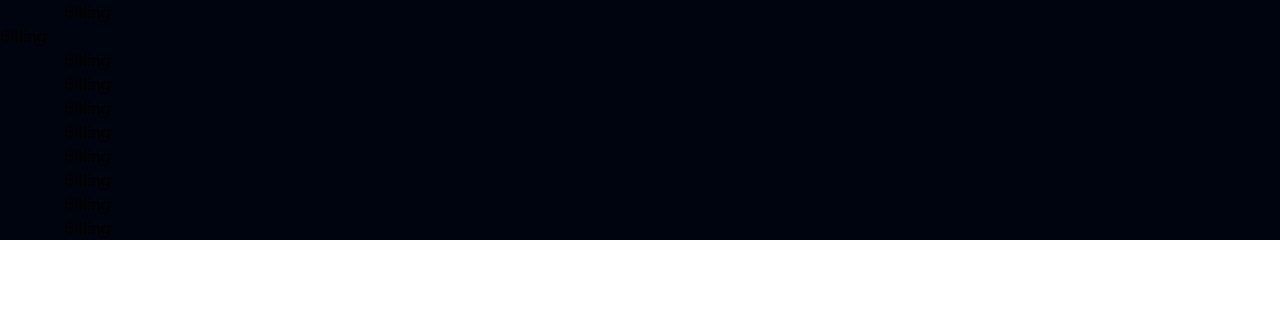
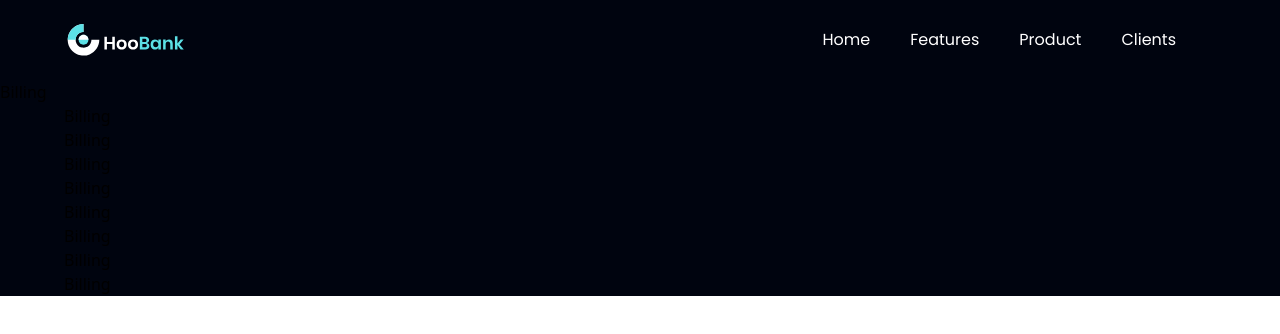
Before and after one commit to Nitin011001/React_Vite_App, a React (Vite) app: page / in a window 1280 px wide. Shown: the top 334 px of the page. Built offline with nearby package versions, Linux system fonts and the light colour scheme.

Commit message:
navbar animation

```diff
--- a/src/components/Navbar.jsx
+++ b/src/components/Navbar.jsx
@@ -1,7 +1,38 @@
-import React from "react";
-const Navbar=()=>{
-    return (
-        <div>Billing</div>
-    )
-}
-export default Navbar
+import { useState } from 'react';
+import { close, logo, menu } from '../assets';
+import { navLinks } from '../constants';
+const Navbar = () => {
+  const [toggle, setToggle] = useState(false);
+  return (
+    <nav className="w-full flex py-6 justify-between items-center navbar">
+      <img src={logo} alt="HooBank" className="w-[124px] h-[32px]" />
+      <ul className="list-none sm:flex hidden justify-end items-center flex-1">
+        {navLinks.map((nav, index) => (
+          <li
+            key={nav.id}
+            className={`font-poppins font-normal cursor-pointer text-[16px] ${
+              index === navLinks.length - 1 ? 'mr-0' : 'mr-10'
+            } text-white mr-10`}
+          >
+            <a href={`#${nav.id}`}>{nav.title}</a>
+          </li>
+        ))}
+      </ul>
+      <div className="sm:hidden flex flex-1 justify-end items-center">
+        <img
+          src={toggle ? close : menu}
+          alt="Menu"
+          className="w-[28px] h-[28px] object-contain"
+          onClick={() => setToggle((prev) => !prev)}
+        />
+
+        <div
+          className={`${
+            toggle ? 'flex' : 'hidden'
+          } p-6 bg-black-gradient absolute top-20 right-0 mx-4 my-2 min-w-[140px] rounded-xl sidebar`}
+        ></div>
+      </div>
+    </nav>
+  );
+};
+export default Navbar;
```
